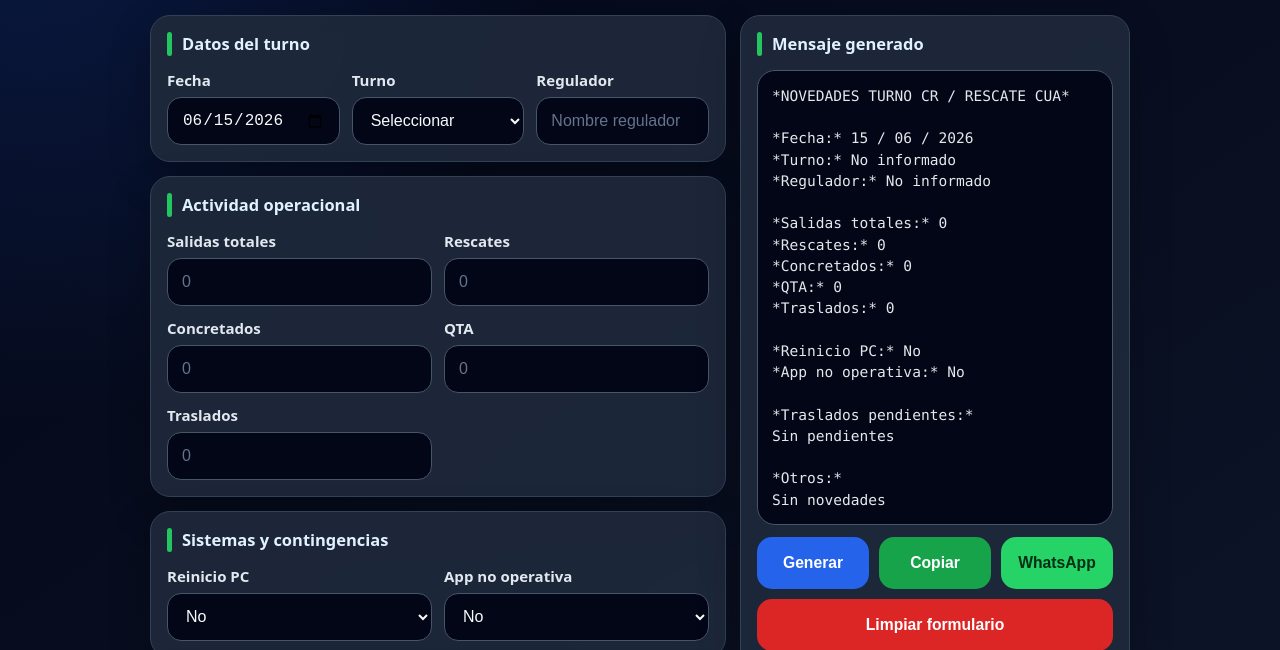
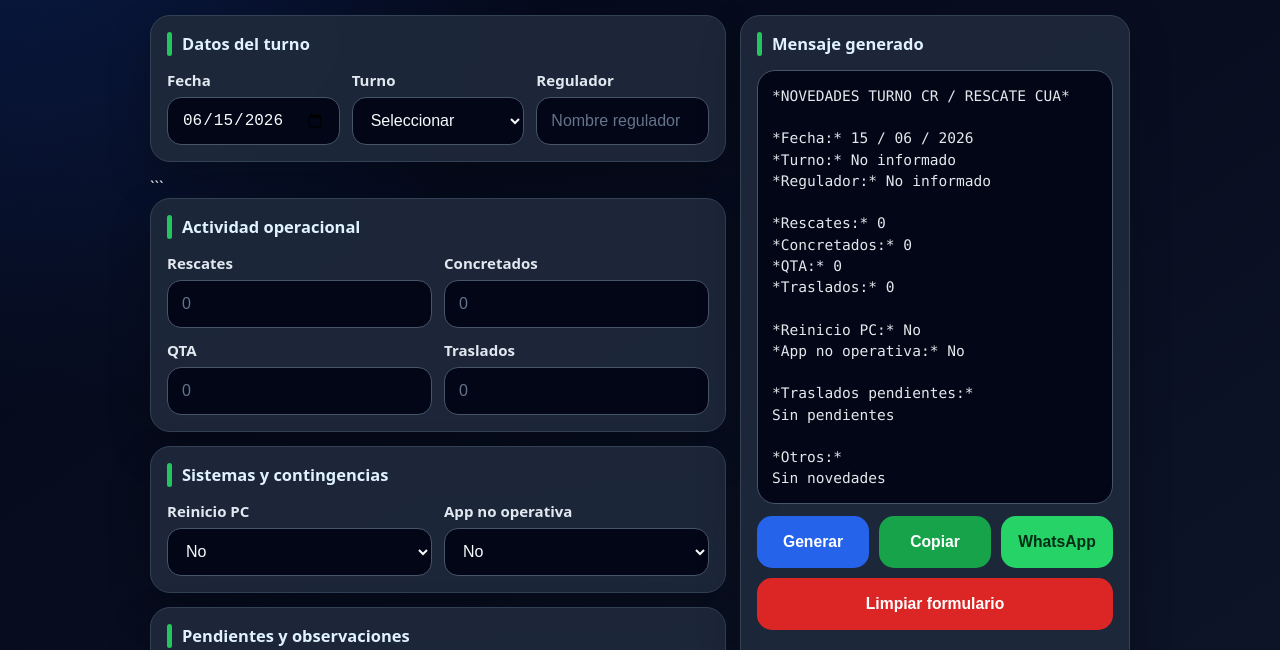
Before and after one commit to Juanjo081624/CR-entrega, a plain HTML site: page index.html in a window 1280 px wide. Both pictures are taken after a click on the button "Copiar". Shown: the part 150-800 px from the top of the page. Drawn offline with Linux system fonts and the light colour scheme.

Commit message:
Refactor operational activity and contingency sections

````diff
--- a/index.html
+++ b/index.html
@@ -1,4 +1,5 @@
 <!DOCTYPE html>
+
 <html lang="es">
 <head>
   <meta charset="UTF-8" />
@@ -31,30 +32,138 @@
     <div class="layout">
       <section><form id="shiftForm" autocomplete="off">
         <div class="card"><h2 class="section-title">Datos del turno</h2><div class="grid grid-3"><div class="field"><label for="fecha">Fecha</label><input id="fecha" type="date"></div><div class="field"><label for="turno">Turno</label><select id="turno"><option value="">Seleccionar</option><option value="Largo">Largo</option><option value="Noche">Noche</option></select></div><div class="field"><label for="regulador">Regulador</label><input id="regulador" type="text" placeholder="Nombre regulador"></div></div></div>
-        <div class="card"><h2 class="section-title">Actividad operacional</h2><div class="grid grid-2"><div class="field"><label for="salidas">Salidas totales</label><input id="salidas" type="number" inputmode="numeric" min="0" step="1" placeholder="0"></div><div class="field"><label for="rescates">Rescates</label><input id="rescates" type="number" inputmode="numeric" min="0" step="1" placeholder="0"></div><div class="field"><label for="concretados">Concretados</label><input id="concretados" type="number" inputmode="numeric" min="0" step="1" placeholder="0"></div><div class="field"><label for="qta">QTA</label><input id="qta" type="number" inputmode="numeric" min="0" step="1" placeholder="0"></div><div class="field"><label for="traslados">Traslados</label><input id="traslados" type="number" inputmode="numeric" min="0" step="1" placeholder="0"></div></div></div>
-        <div class="card"><h2 class="section-title">Sistemas y contingencias</h2><div class="grid grid-2"><div class="field"><label for="reinicioPc">Reinicio PC</label><select id="reinicioPc"><option value="No">No</option><option value="Sí">Sí</option></select></div><div class="field"><label for="appNoOperativa">App no operativa</label><select id="appNoOperativa"><option value="No">No</option><option value="Sí">Sí</option></select></div></div><div id="appIssueBox" class="app-issue-box hidden"><div class="grid"><div class="field"><label for="nombreApp">Nombre app</label><input id="nombreApp" type="text" placeholder="Ej: Genesys, GPS, Tablet, QTR"></div><div class="field"><label for="motivoApp">Motivo de falla</label><textarea id="motivoApp" placeholder="Ej: No permite ingreso, caída de sistema, sin conexión, error de carga"></textarea></div><div class="field"><label for="duracionApp">Duración de la falla</label><input id="duracionApp" type="text" placeholder="Ej: 20 minutos, todo el turno, 08:00 a 09:15"></div></div><p class="hint">Estos campos se agregan al mensaje solo si “App no operativa” está marcado como “Sí”.</p></div></div>
-        <div class="card"><h2 class="section-title">Pendientes y observaciones</h2><div class="grid"><div class="field"><label for="pendientes">Traslados pendientes</label><textarea id="pendientes" placeholder="Detalle de traslados pendientes o Sin pendientes"></textarea></div><div class="field"><label for="otros">Otros</label><textarea id="otros" placeholder="Otras novedades relevantes o Sin novedades"></textarea></div></div></div>
-      </form></section>
-      <aside class="sticky"><div class="card"><h2 class="section-title">Mensaje generado</h2><div id="preview" class="preview" aria-live="polite"></div><div class="buttons"><button type="button" class="btn-generate" id="generateBtn">Generar</button><button type="button" class="btn-copy" id="copyBtn">Copiar</button><button type="button" class="btn-whatsapp" id="whatsappBtn">WhatsApp</button></div><button type="button" class="btn-clear" id="clearBtn">Limpiar formulario</button><div id="status" class="status"></div><div class="small-warning">En iPhone, si WhatsApp no abre automáticamente, copia el mensaje y pégalo manualmente. Sí, incluso en 2026 seguimos haciendo rituales.</div></div></aside>
-    </div><footer>Rescate Clínica Universidad de los Andes · Formato operativo de novedades de turno</footer>
+
+```
+    <div class="card"><h2 class="section-title">Actividad operacional</h2><div class="grid grid-2"><div class="field"><label for="rescates">Rescates</label><input id="rescates" type="number" inputmode="numeric" min="0" step="1" placeholder="0"></div><div class="field"><label for="concretados">Concretados</label><input id="concretados" type="number" inputmode="numeric" min="0" step="1" placeholder="0"></div><div class="field"><label for="qta">QTA</label><input id="qta" type="number" inputmode="numeric" min="0" step="1" placeholder="0"></div><div class="field"><label for="traslados">Traslados</label><input id="traslados" type="number" inputmode="numeric" min="0" step="1" placeholder="0"></div></div></div>
+
+    <div class="card"><h2 class="section-title">Sistemas y contingencias</h2><div class="grid grid-2"><div class="field"><label for="reinicioPc">Reinicio PC</label><select id="reinicioPc"><option value="No">No</option><option value="Sí">Sí</option></select></div><div class="field"><label for="appNoOperativa">App no operativa</label><select id="appNoOperativa"><option value="No">No</option><option value="Sí">Sí</option></select></div></div><div id="appIssueBox" class="app-issue-box hidden"><div class="grid"><div class="field"><label for="nombreApp">Nombre app</label><input id="nombreApp" type="text" placeholder="Ej: Genesys, GPS, Tablet, QTR"></div><div class="field"><label for="motivoApp">Motivo de falla</label><textarea id="motivoApp" placeholder="Ej: No permite ingreso, caída de sistema, sin conexión, error de carga"></textarea></div><div class="field"><label for="duracionApp">Duración de la falla</label><input id="duracionApp" type="text" placeholder="Ej: 20 minutos, todo el turno, 08:00 a 09:15"></div></div><p class="hint">Estos campos se agregan al mensaje solo si “App no operativa” está marcado como “Sí”.</p></div></div>
+
+    <div class="card"><h2 class="section-title">Pendientes y observaciones</h2><div class="grid"><div class="field"><label for="pendientes">Traslados pendientes</label><textarea id="pendientes" placeholder="Detalle de traslados pendientes o Sin pendientes"></textarea></div><div class="field"><label for="otros">Otros</label><textarea id="otros" placeholder="Otras novedades relevantes o Sin novedades"></textarea></div></div></div>
+  </form></section>
+
+  <aside class="sticky"><div class="card"><h2 class="section-title">Mensaje generado</h2><div id="preview" class="preview" aria-live="polite"></div><div class="buttons"><button type="button" class="btn-generate" id="generateBtn">Generar</button><button type="button" class="btn-copy" id="copyBtn">Copiar</button><button type="button" class="btn-whatsapp" id="whatsappBtn">WhatsApp</button></div><button type="button" class="btn-clear" id="clearBtn">Limpiar formulario</button><div id="status" class="status"></div><div class="small-warning">En iPhone, si WhatsApp no abre automáticamente, copia el mensaje y pégalo manualmente. Sí, incluso en 2026 seguimos haciendo rituales.</div></div></aside>
+</div><footer>Rescate Clínica Universidad de los Andes · Formato operativo de novedades de turno</footer>
+```
+
   </main>
+
   <script>
     const form=document.getElementById('shiftForm'),preview=document.getElementById('preview'),statusBox=document.getElementById('status'),appNoOperativa=document.getElementById('appNoOperativa'),appIssueBox=document.getElementById('appIssueBox');
     let currentMessage='';
+
     function setStatus(t){statusBox.textContent=t;if(t){clearTimeout(setStatus.timer);setStatus.timer=setTimeout(()=>statusBox.textContent='',2800)}}
+
     function setToday(){const f=document.getElementById('fecha');if(!f.value){const d=new Date();f.value=`${d.getFullYear()}-${String(d.getMonth()+1).padStart(2,'0')}-${String(d.getDate()).padStart(2,'0')}`}}
+
     function formatDate(v){if(!v)return'___ / ___ / _____';const [y,m,d]=v.split('-');return y&&m&&d?`${d} / ${m} / ${y}`:v}
+
     function getValue(id,f=''){const e=document.getElementById(id);const v=String((e&&e.value)||'').trim();return v||f}
+
     function getNumber(id){const v=getValue(id,'');if(v==='')return'0';const n=Number(v);return Number.isNaN(n)||n<0?'0':String(Math.floor(n))}
+
     function preventAllNegativeNumbers(){document.querySelectorAll('input[type="number"]').forEach(i=>{if(Number(i.value)<0)i.value='0'})}
+
     function toggleAppIssueFields(){appIssueBox.classList.toggle('hidden',appNoOperativa.value!=='Sí')}
-    function generateMessage(showStatus=true){preventAllNegativeNumbers();const app=getValue('appNoOperativa','No');let msg=`*NOVEDADES TURNO CR / RESCATE CUA*\n\n*Fecha:* ${formatDate(getValue('fecha'))}\n*Turno:* ${getValue('turno','No informado')}\n*Regulador:* ${getValue('regulador','No informado')}\n\n*Salidas totales:* ${getNumber('salidas')}\n*Rescates:* ${getNumber('rescates')}\n*Concretados:* ${getNumber('concretados')}\n*QTA:* ${getNumber('qta')}\n*Traslados:* ${getNumber('traslados')}\n\n*Reinicio PC:* ${getValue('reinicioPc','No')}\n*App no operativa:* ${app}`; if(app==='Sí'){msg+=`\n*Nombre app:* ${getValue('nombreApp','No informado')}\n*Motivo:* ${getValue('motivoApp','No informado')}\n*Duración:* ${getValue('duracionApp','No informado')}`}; msg+=`\n\n*Traslados pendientes:*\n${getValue('pendientes','Sin pendientes')}\n\n*Otros:*\n${getValue('otros','Sin novedades')}`; currentMessage=msg;preview.textContent=msg;if(showStatus)setStatus('Mensaje generado.');return msg}
-    async function copyMessage(){const msg=currentMessage||generateMessage(false);try{if(navigator.clipboard&&window.isSecureContext){await navigator.clipboard.writeText(msg)}else{fallbackCopy(msg)}setStatus('Mensaje copiado.')}catch(e){fallbackCopy(msg);setStatus('Mensaje copiado.')}}
-    function fallbackCopy(text){const t=document.createElement('textarea');t.value=text;t.setAttribute('readonly','');t.style.position='fixed';t.style.top='-9999px';document.body.appendChild(t);t.select();document.execCommand('copy');document.body.removeChild(t)}
-    function openWhatsApp(){const msg=currentMessage||generateMessage(false);window.open(`https://wa.me/?text=${encodeURIComponent(msg)}`,'_blank','noopener,noreferrer');setStatus('Abriendo WhatsApp.')}
-    function clearForm(){form.reset();document.getElementById('reinicioPc').value='No';document.getElementById('appNoOperativa').value='No';['nombreApp','motivoApp','duracionApp','pendientes','otros'].forEach(id=>document.getElementById(id).value='');setToday();toggleAppIssueFields();generateMessage(false);setStatus('Formulario limpio.');window.scrollTo({top:0,behavior:'smooth'})}
-    function registerSW(){if('serviceWorker'in navigator){window.addEventListener('load',()=>navigator.serviceWorker.register('./service-worker.js').catch(()=>{}))}}
-    appNoOperativa.addEventListener('change',()=>{toggleAppIssueFields();generateMessage(false)});form.addEventListener('input',()=>generateMessage(false));form.addEventListener('change',()=>generateMessage(false));document.getElementById('generateBtn').addEventListener('click',()=>generateMessage(true));document.getElementById('copyBtn').addEventListener('click',copyMessage);document.getElementById('whatsappBtn').addEventListener('click',openWhatsApp);document.getElementById('clearBtn').addEventListener('click',clearForm);document.addEventListener('DOMContentLoaded',()=>{setToday();toggleAppIssueFields();generateMessage(false);registerSW()});
+
+    function generateMessage(showStatus=true){
+      preventAllNegativeNumbers();
+      const app=getValue('appNoOperativa','No');
+
+      let msg=`*NOVEDADES TURNO CR / RESCATE CUA*
+
+*Fecha:* ${formatDate(getValue('fecha'))}
+*Turno:* ${getValue('turno','No informado')}
+*Regulador:* ${getValue('regulador','No informado')}
+
+*Rescates:* ${getNumber('rescates')}
+*Concretados:* ${getNumber('concretados')}
+*QTA:* ${getNumber('qta')}
+*Traslados:* ${getNumber('traslados')}
+
+*Reinicio PC:* ${getValue('reinicioPc','No')}
+*App no operativa:* ${app}`;
+
+      if(app==='Sí'){
+        msg+=`
+*Nombre app:* ${getValue('nombreApp','No informado')}
+*Motivo:* ${getValue('motivoApp','No informado')}
+*Duración:* ${getValue('duracionApp','No informado')}`;
+      }
+
+      msg+=`
+
+*Traslados pendientes:*
+${getValue('pendientes','Sin pendientes')}
+
+*Otros:*
+${getValue('otros','Sin novedades')}`;
+
+      currentMessage=msg;
+      preview.textContent=msg;
+      if(showStatus)setStatus('Mensaje generado.');
+      return msg;
+    }
+
+    async function copyMessage(){
+      const msg=currentMessage||generateMessage(false);
+      try{
+        if(navigator.clipboard&&window.isSecureContext){
+          await navigator.clipboard.writeText(msg)
+        }else{
+          fallbackCopy(msg)
+        }
+        setStatus('Mensaje copiado.')
+      }catch(e){
+        fallbackCopy(msg);
+        setStatus('Mensaje copiado.')
+      }
+    }
+
+    function fallbackCopy(text){
+      const t=document.createElement('textarea');
+      t.value=text;
+      t.setAttribute('readonly','');
+      t.style.position='fixed';
+      t.style.top='-9999px';
+      document.body.appendChild(t);
+      t.select();
+      document.execCommand('copy');
+      document.body.removeChild(t)
+    }
+
+    function openWhatsApp(){
+      const msg=currentMessage||generateMessage(false);
+      window.open(`https://wa.me/?text=${encodeURIComponent(msg)}`,'_blank','noopener,noreferrer');
+      setStatus('Abriendo WhatsApp.')
+    }
+
+    function clearForm(){
+      form.reset();
+      document.getElementById('reinicioPc').value='No';
+      document.getElementById('appNoOperativa').value='No';
+      ['nombreApp','motivoApp','duracionApp','pendientes','otros'].forEach(id=>document.getElementById(id).value='');
+      setToday();
+      toggleAppIssueFields();
+      generateMessage(false);
+      setStatus('Formulario limpio.');
+      window.scrollTo({top:0,behavior:'smooth'})
+    }
+
+    function registerSW(){
+      if('serviceWorker'in navigator){
+        window.addEventListener('load',()=>navigator.serviceWorker.register('./service-worker.js').catch(()=>{}))
+      }
+    }
+
+    appNoOperativa.addEventListener('change',()=>{toggleAppIssueFields();generateMessage(false)});
+    form.addEventListener('input',()=>generateMessage(false));
+    form.addEventListener('change',()=>generateMessage(false));
+    document.getElementById('generateBtn').addEventListener('click',()=>generateMessage(true));
+    document.getElementById('copyBtn').addEventListener('click',copyMessage);
+    document.getElementById('whatsappBtn').addEventListener('click',openWhatsApp);
+    document.getElementById('clearBtn').addEventListener('click',clearForm);
+    document.addEventListener('DOMContentLoaded',()=>{setToday();toggleAppIssueFields();generateMessage(false);registerSW()});
   </script>
+
 </body>
 </html>
````
